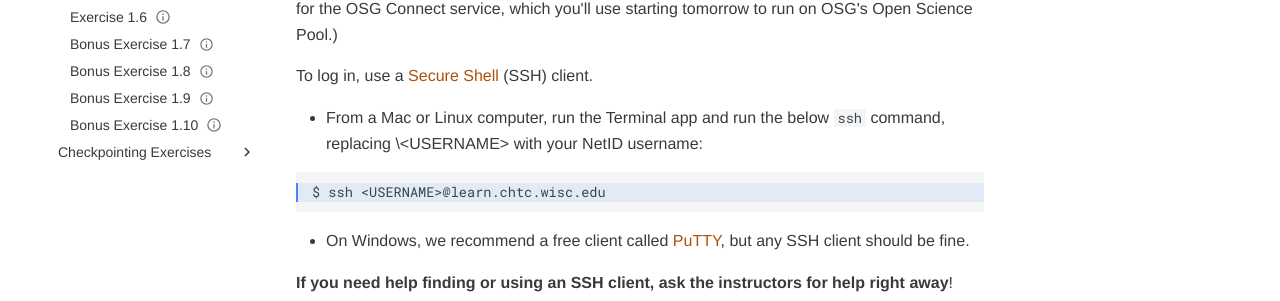
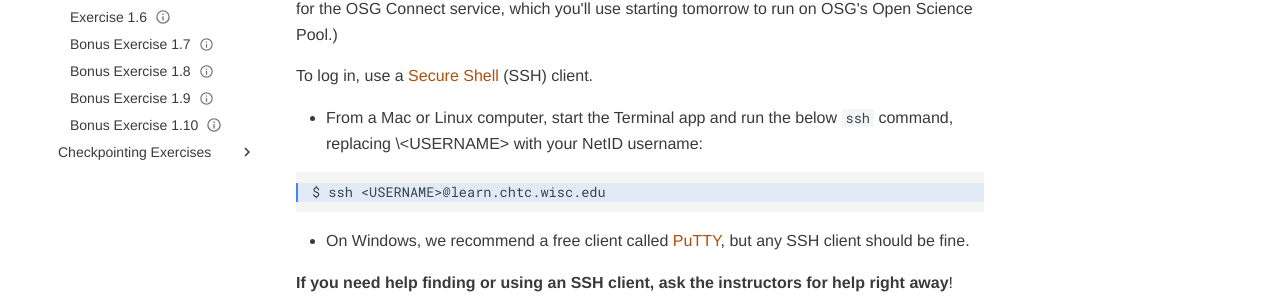
Before and after one commit to showmic09/user-school-2022, an MkDocs documentation site: the page built from docs/materials/htcondor/part1-ex1-login.md, in a window 1280 px wide and 900 px high. Shown: the part 444-745 px from the top of the window. Built offline with MkDocs 1.6.1 and Material for MkDocs 9.7.7, drawn with Linux system fonts in a browser that asks for light colours.

Commit message:
Update docs/materials/htcondor/part1-ex1-login.md

````diff
--- a/docs/materials/htcondor/part1-ex1-login.md
+++ b/docs/materials/htcondor/part1-ex1-login.md
@@ -18,7 +18,7 @@ Today, you will use a CHTC's local HTC Pool via an access point named `learn.cht
 
 To log in, use a [Secure Shell](http://en.wikipedia.org/wiki/Secure_Shell) (SSH) client.
 
--   From a Mac or Linux computer, run the Terminal app and run the below `ssh` command, replacing \<USERNAME\> with your NetID username:
+-   From a Mac or Linux computer, start the Terminal app and run the below `ssh` command, replacing \<USERNAME\> with your NetID username:
 
 ``` hl_lines="1"
 $ ssh <USERNAME>@learn.chtc.wisc.edu
````
